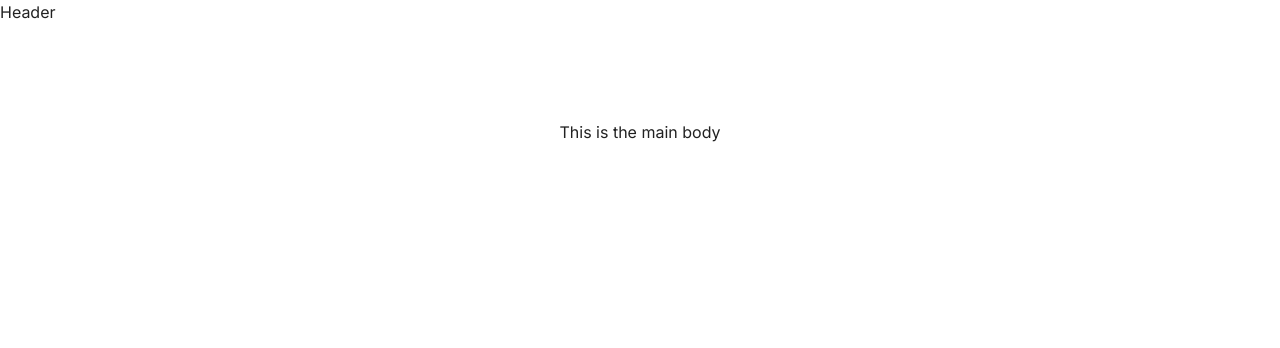
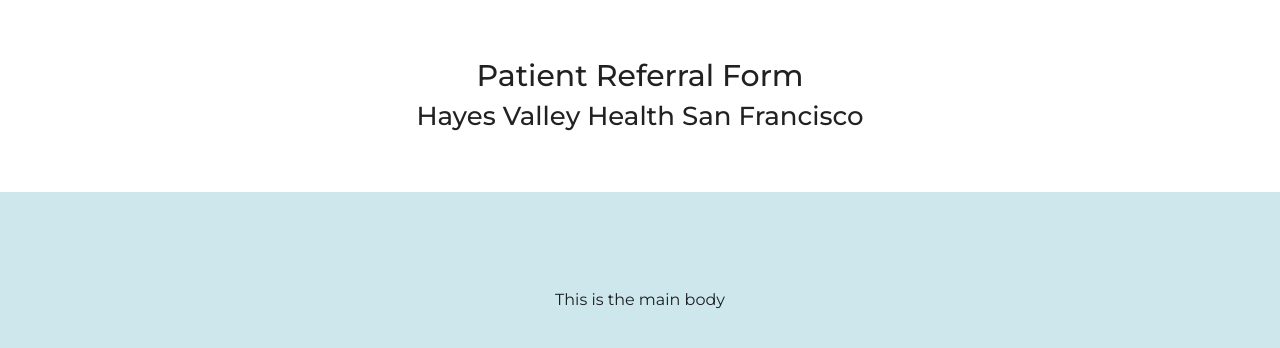
Before and after one commit to WiderCircle/Frontend-Interview-WC, a Next.js app: page / in a window 1280 px wide. Shown: the top 348 px of the page. Built offline with nearby package versions, Linux system fonts and the light colour scheme.

Commit message:
Init MUI h1/h2 and Header.

```diff
--- a/app/layout.tsx
+++ b/app/layout.tsx
@@ -1,10 +1,10 @@
 import type { Metadata } from "next";
-import { Inter } from "next/font/google";
+import { Montserrat } from "next/font/google";
 import "./globals.css";
 import Header from "@/components/Layout/Header";
 import ThemeRegistry from "@/components/Theme/ThemeRegistry";
 
-const inter = Inter({ subsets: ["latin"] });
+const montserrat = Montserrat({ subsets: ["latin"] });
 
 export const metadata: Metadata = {
   title: "Create Next App",
@@ -19,8 +19,13 @@
   return (
     <html lang="en">
       <ThemeRegistry>
-        <Header />
-        <body className={inter.className}>{children}</body>
+        <body
+          className={montserrat.className}
+          style={{ background: "#CDE7ED" }}
+        >
+          <Header hospitalName={"Hayes Valley Health San Francisco"} />
+          {children}
+        </body>
       </ThemeRegistry>
     </html>
   );
--- a/components/Layout/Header.tsx
+++ b/components/Layout/Header.tsx
@@ -1,7 +1,21 @@
+import { Box, Typography } from "@mui/material";
 import React from "react";
 
-const Header = () => {
-  return <div>Header</div>;
+interface HeaderProps {
+  hospitalName: string;
+}
+
+const Header = ({ hospitalName }: HeaderProps) => {
+  return (
+    <Box sx={{ padding: "56px 0", background: "white" }}>
+      <Typography variant="h1" sx={{ textAlign: "center" }}>
+        Patient Referral Form
+      </Typography>
+      <Typography variant="h2" sx={{ textAlign: "center" }}>
+        {hospitalName}
+      </Typography>
+    </Box>
+  );
 };
 
 export default Header;
--- a/components/Theme/theme.ts
+++ b/components/Theme/theme.ts
@@ -1,7 +1,8 @@
+"use client";
 import { Montserrat } from "next/font/google";
 import { createTheme } from "@mui/material/styles";
 
-const montserrat = Montserrat({
+export const montserrat = Montserrat({
   weight: ["300", "400", "500", "700"],
   subsets: ["latin"],
   display: "swap",
@@ -13,6 +14,16 @@
   },
   typography: {
     fontFamily: montserrat.style.fontFamily,
+    h1: {
+      fontWeight: 500,
+      fontSize: "30px",
+      lineHeight: "40px",
+    },
+    h2: {
+      fontWeight: 500,
+      fontSize: "26px",
+      lineHeight: "40px",
+    },
   },
   components: {
     MuiAlert: {
```
